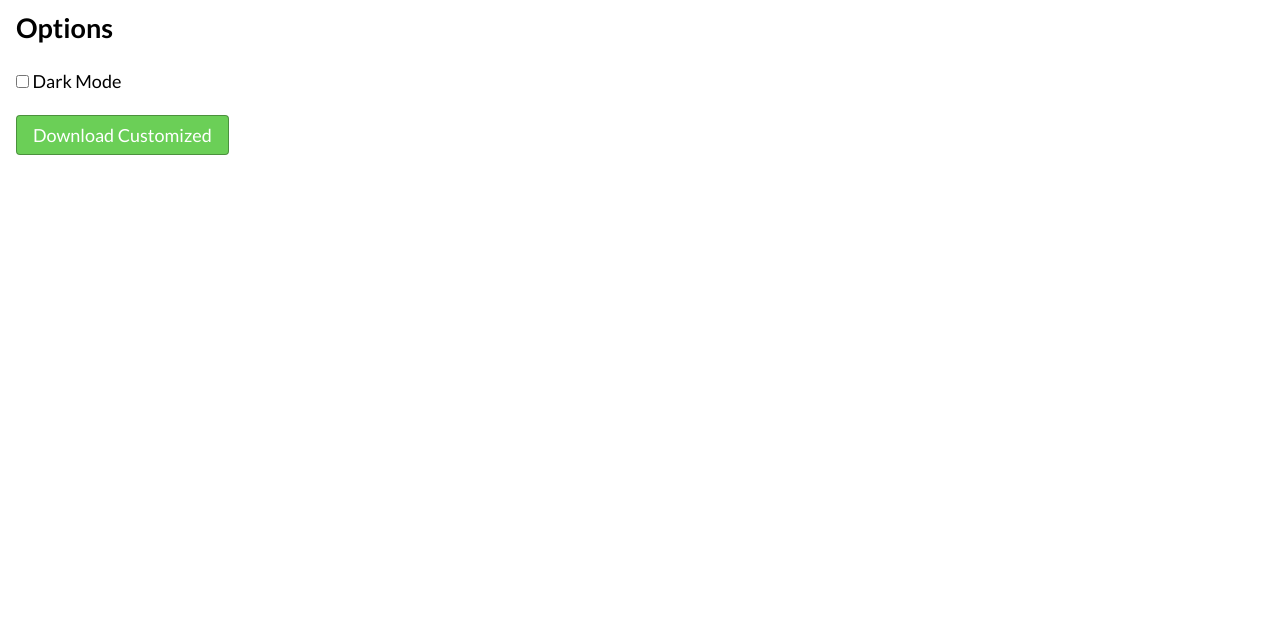
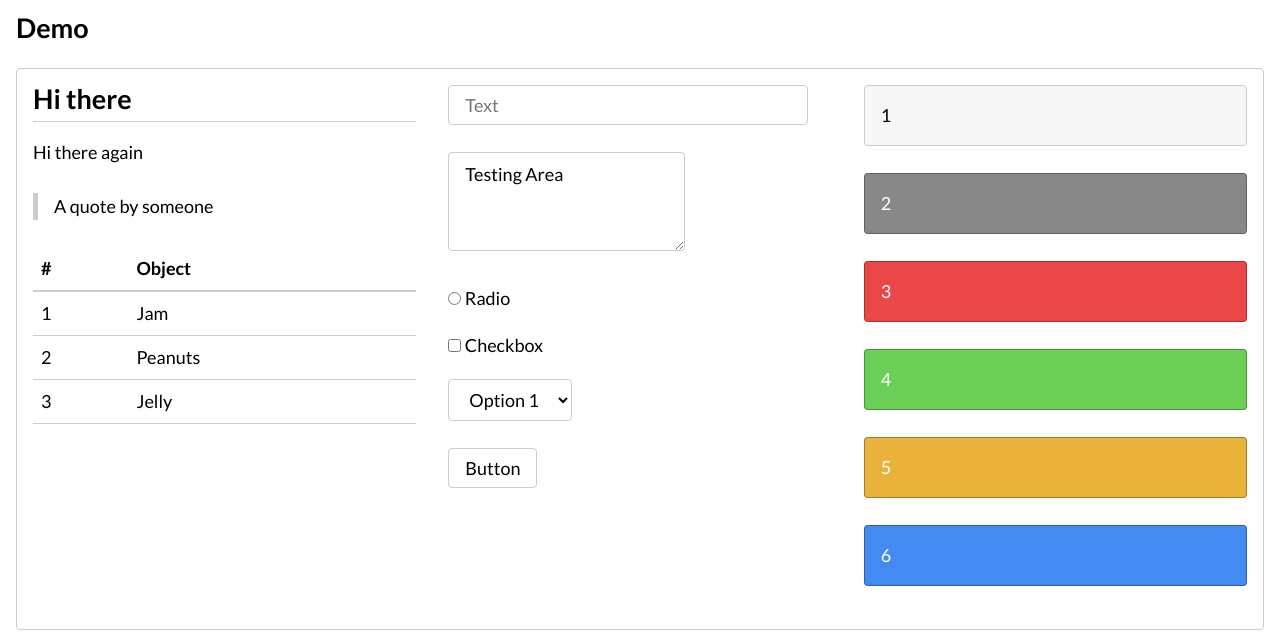
Before and after one commit to jf908/idle-css, a website: page docs/customizer.html in a window 1280 px wide. Shown: the part 174-806 px from the top of the page. Drawn offline with nearby package versions, Linux system fonts and the light colour scheme.

Commit message:
Add additional options and demo

```diff
--- a/docs/customizer.html
+++ b/docs/customizer.html
@@ -22,9 +22,77 @@
   </nav>
   <div class="container">
     <h2 class="underlined">Customizer</h2>
+    <h3>Demo</h3>
+    <div class="card">
+      <div class="display-flex gap">
+        <div class="flex-1 gap">
+          <h3 class="underlined">Hi there</h3>
+          <p>Hi there again</p>
+          <blockquote>A quote by someone</blockquote>
+          <table class="full-width">
+            <thead>
+              <tr>
+                <th>#</th>
+                <th>Object</th>
+              </tr>
+            </thead>
+            <tbody>
+              <tr>
+                <td>1</td>
+                <td>Jam</td>
+              </tr>
+              <tr>
+                <td>2</td>
+                <td>Peanuts</td>
+              </tr>
+              <tr>
+                <td>3</td>
+                <td>Jelly</td>
+              </tr>
+            </tbody>
+          </table>
+        </div>
+        <div class="flex-1 gap">
+          <form>
+            <input type="text" placeholder="Text"><br>
+            <textarea rows="3">Testing Area</textarea><br>
+            <input type="radio"> Radio<br>
+            <input type="checkbox"> Checkbox<br>
+            <select>
+              <option>Option 1</option>
+              <option>Option 2</option>
+              <option>Option 3</option>
+            </select><br>
+            <button>Button</button>
+          </form>
+        </div>
+        <div class="flex-1 gap">
+          <div class="alert">
+              1
+          </div>
+          <div class="alert inverted">
+            2
+          </div>
+          <div class="alert danger">
+            3
+          </div>
+          <div class="alert success">
+            4
+          </div>
+          <div class="alert warning">
+            5
+          </div>
+          <div class="alert info">
+            6
+          </div>
+        </div>
+      </div>
+    </div>
     <h3>Options</h3>
     <form>
-      <label><input type="checkbox" onchange="setScss('darkMode', this.checked)"> Dark Mode</label>
+      <label><input type="checkbox" onchange="setScss('darkMode', this.checked)"> Dark Mode</label><br>
+      <label>Google Font <input type="text" onchange="setScss('googleFont', this.value)" value="Lato"></label><br>
+      <label>Border Radius <input type="number" onchange="setScss('border-radius', parseInt(this.value))" value="4"> px</label>
     </form>
     <button id="download" class="success">Download Customized</button>
   </div>
--- a/docs/customizer.js
+++ b/docs/customizer.js
@@ -2,7 +2,9 @@ class Customizer {
   constructor() {
     this.sass = new Sass();
     this.options = {
-      darkMode: false
+      darkMode: false,
+      googleFont: 'Lato',
+      'border-radius': 4
     };
     this.idleScss = '';
     this.compiled = '';
@@ -51,8 +53,10 @@ class Customizer {
   updateScss() {
     this.idleScss = '';
     Object.keys(this.options).forEach(option => {
-      if(typeof option === 'string') {
+      if(typeof this.options[option] === 'string') {
         this.idleScss += `$${option}: "${this.options[option]}";`;
+      } else if(typeof this.options[option] === 'number') {
+        this.idleScss += `$${option}: ${this.options[option]}px;`;
       } else {
         this.idleScss += `$${option}: ${this.options[option]};`;
       }
```
